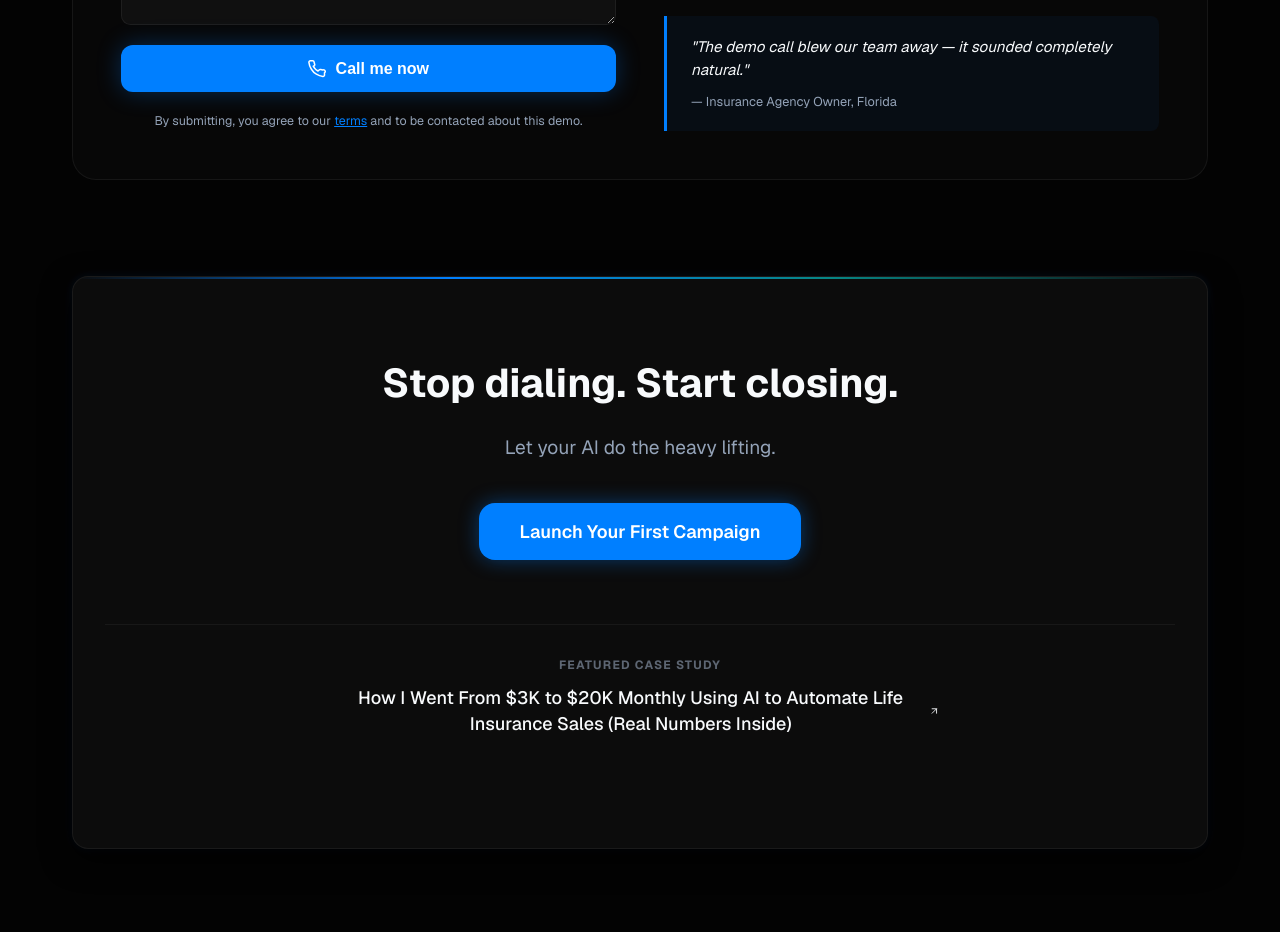
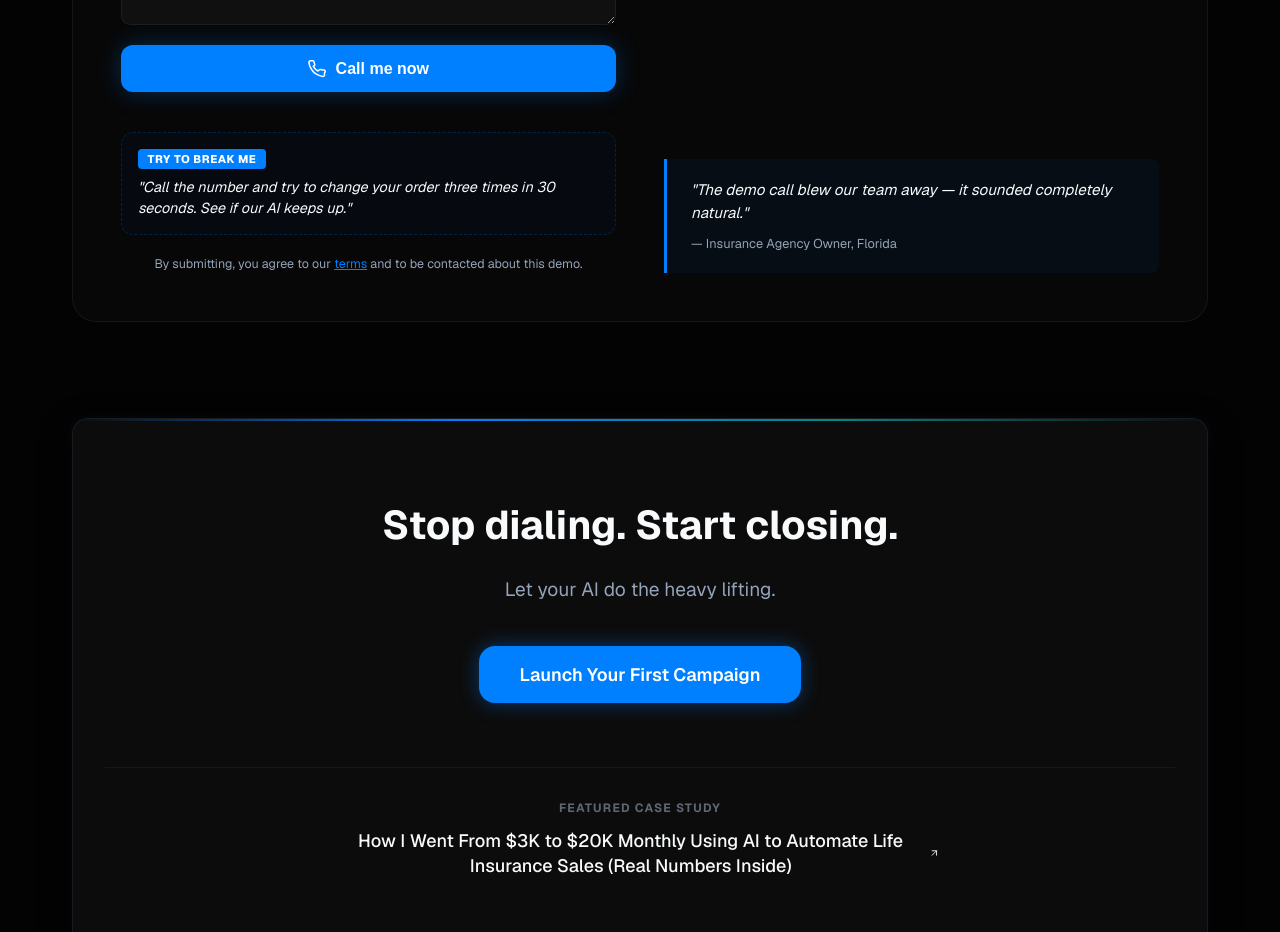
Before and after one commit to CPaulson42/LUMEN-AI-, a Next.js app: page / in a window 1280 px wide. Shown: the part 2500-3432 px from the top of the page. Built offline with nearby package versions, Linux system fonts and the light colour scheme; no server answers.

Commit message:
Initialize Lumen AI

```diff
--- a/src/app/page.module.css
+++ b/src/app/page.module.css
@@ -471,7 +471,36 @@
   font-weight: 500;
 }
 
+.challengeBox {
+  margin-top: 1.5rem;
+  padding: 1rem;
+  background: rgba(2, 89, 198, 0.05);
+  border: 1px dashed rgba(2, 89, 198, 0.3);
+  border-radius: 0.75rem;
+  display: flex;
+  flex-direction: column;
+  gap: 0.5rem;
+}
+
+.challengeBadge {
+  background: var(--primary);
+  color: white;
+  font-size: 0.7rem;
+  font-weight: 800;
+  padding: 0.2rem 0.6rem;
+  border-radius: 4px;
+  width: fit-content;
+  letter-spacing: 0.05em;
+}
+
+.challengeText {
+  font-size: 0.9rem;
+  color: var(--foreground) !important;
+  font-style: italic;
+  line-height: 1.4;
+}
+
 .storyLink:hover {
-  color: #007fff;
+  color: #0259c6;
   transform: translateY(-2px);
 }
--- a/src/app/page.tsx
+++ b/src/app/page.tsx
@@ -150,6 +150,13 @@ export default function Home() {
                 <svg width="18" height="18" viewBox="0 0 24 24" fill="none" stroke="currentColor" strokeWidth="2" strokeLinecap="round" strokeLinejoin="round"><path d="M22 16.92v3a2 2 0 0 1-2.18 2 19.79 19.79 0 0 1-8.63-3.07A19.5 19.5 0 0 1 4.36 12 19.79 19.79 0 0 1 1.21 3.17 2 2 0 0 1 3.18 1h3a2 2 0 0 1 2 1.72c.127.96.361 1.903.7 2.81a2 2 0 0 1-.45 2.11L7.09 8.37a16 16 0 0 0 6.29 6.29l1.45-1.45a2 2 0 0 1 2.11-.45c.907.339 1.85.573 2.81.7A2 2 0 0 1 22 16.92z"></path></svg>
                 Call me now
               </button>
+
+              <div className={styles.challengeBox}>
+                <div className={styles.challengeBadge}>TRY TO BREAK ME</div>
+                <p className={styles.challengeText}>
+                  "Call the number and try to change your order three times in 30 seconds. See if our AI keeps up."
+                </p>
+              </div>
               <p className={styles.demoDisclaimer}>By submitting, you agree to our <a href="#">terms</a> and to be contacted about this demo.</p>
             </form>
           </div>
```
